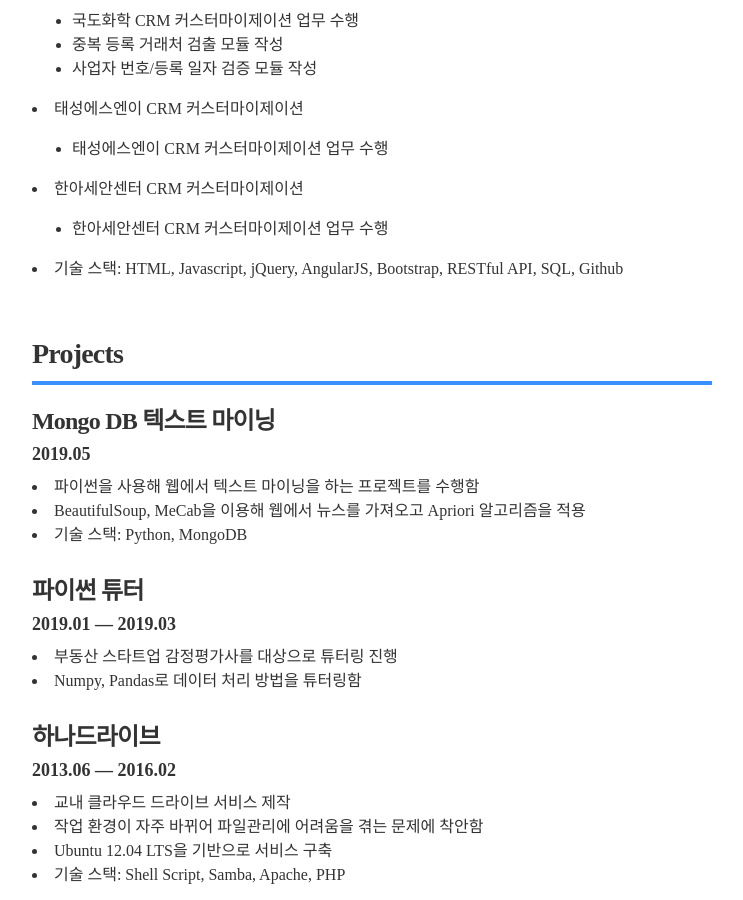
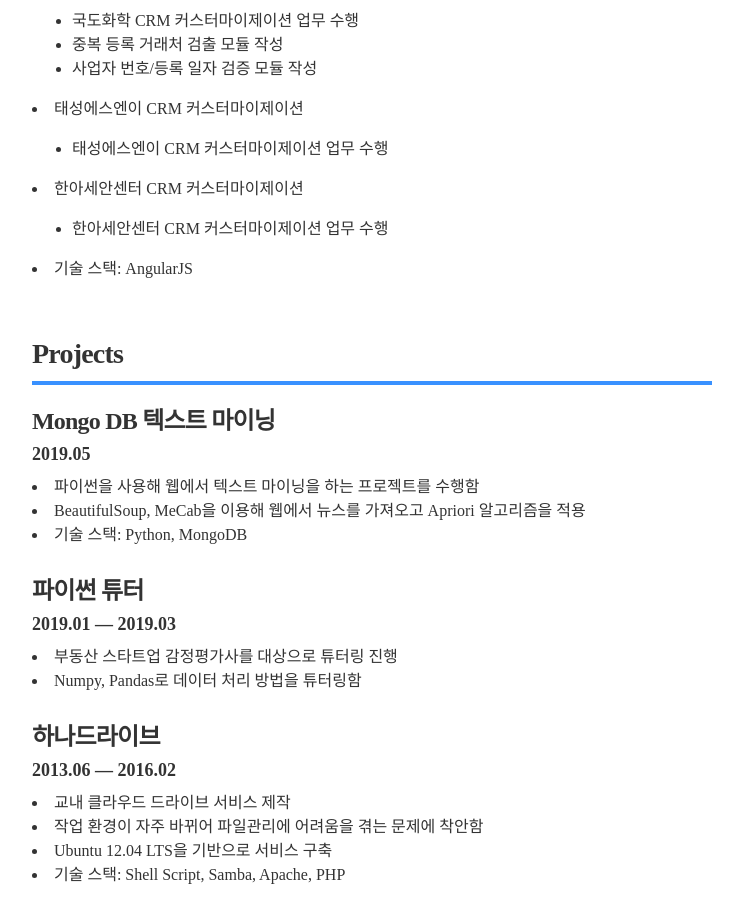
Before and after one commit to proxent/resume2, a Jekyll site: the page built from index.html, in a window 1280 px wide and 900 px high, scrolled down 1080 px. Shown: the whole window, without its empty margins (268-1011 px from the left). Built offline with Jekyll 4.4.1, drawn with Linux system fonts in a browser that asks for light colours.

Commit message:
removed unnecessary tech stacks

```diff
--- a/_data/experience.yml
+++ b/_data/experience.yml
@@ -3,4 +3,4 @@
 - company: (주)퀄리소프트
   position: 사원
   duration: "2019.01 &mdash; Present<br>Microsoft Dynamics 365 개발/커스터마이제이션"
-  summary: "<li>영진약품 CRM 모바일 거래처 지도 제작</li><ul><li>Google Maps API를 이용해 모바일 거래처 지도 모듈 작성</li><li>Tmap API를 이용해 도로 경로/유류비 계산 모듈 작성</li><li>거래처 관리 페이지 작성</li></ul><li>국도화학 CRM 커스터마이제이션</li><ul><li>국도화학 CRM 커스터마이제이션 업무 수행</li><li>중복 등록 거래처 검출 모듈 작성</li><li>사업자 번호/등록 일자 검증 모듈 작성</li></ul><li>태성에스엔이 CRM 커스터마이제이션</li><ul><li>태성에스엔이 CRM 커스터마이제이션 업무 수행</li></ul><li>한아세안센터 CRM 커스터마이제이션</li><ul><li>한아세안센터 CRM 커스터마이제이션 업무 수행</li></ul><li>기술 스택: HTML, Javascript, jQuery, AngularJS, Bootstrap, RESTful API, SQL, Github</li>"
+  summary: "<li>영진약품 CRM 모바일 거래처 지도 제작</li><ul><li>Google Maps API를 이용해 모바일 거래처 지도 모듈 작성</li><li>Tmap API를 이용해 도로 경로/유류비 계산 모듈 작성</li><li>거래처 관리 페이지 작성</li></ul><li>국도화학 CRM 커스터마이제이션</li><ul><li>국도화학 CRM 커스터마이제이션 업무 수행</li><li>중복 등록 거래처 검출 모듈 작성</li><li>사업자 번호/등록 일자 검증 모듈 작성</li></ul><li>태성에스엔이 CRM 커스터마이제이션</li><ul><li>태성에스엔이 CRM 커스터마이제이션 업무 수행</li></ul><li>한아세안센터 CRM 커스터마이제이션</li><ul><li>한아세안센터 CRM 커스터마이제이션 업무 수행</li></ul><li>기술 스택: AngularJS</li>"
```
